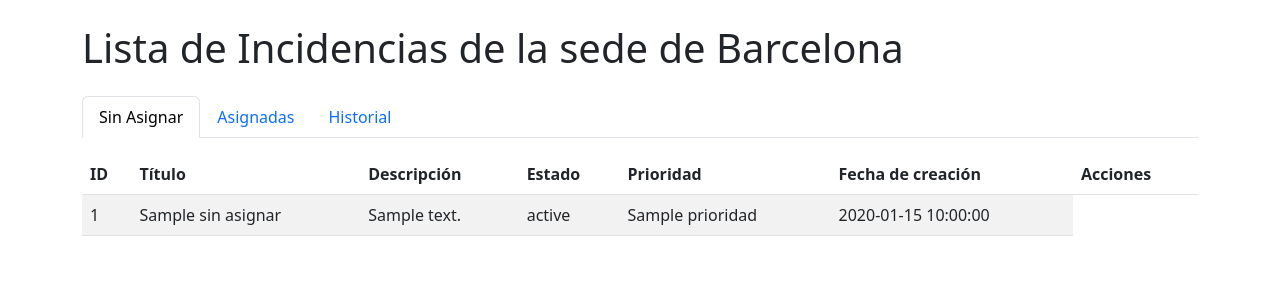
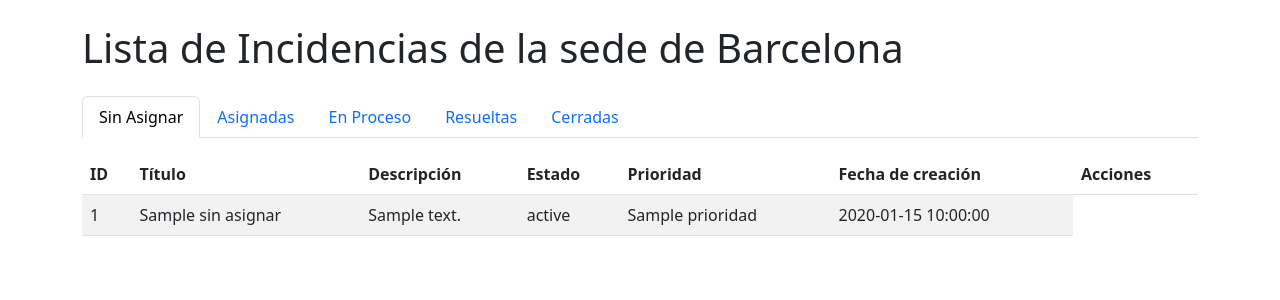
Before and after one commit to kilianruiz/A10-ApagarEncender, a Laravel app: template resources/views/crudGestor/index.blade.php in a window 1280 px wide. Shown: the top 300 px of the page. Run offline with Laravel 12, Linux system fonts and the light colour scheme; the template is opened without the code that fills it: most values are stand-ins (such as "Sample title", 1, 10 or a date in 2020).

Commit message:
añadidas pestañas por estado

```diff
--- a/resources/views/crudGestor/index.blade.php
+++ b/resources/views/crudGestor/index.blade.php
@@ -19,7 +19,13 @@
             <button class="nav-link" id="asignadas-tab" data-bs-toggle="tab" data-bs-target="#asignadas" type="button" role="tab">Asignadas</button>
         </li>
         <li class="nav-item" role="presentation">
-            <button class="nav-link" id="historico-tab" data-bs-toggle="tab" data-bs-target="#historico" type="button" role="tab">Historial</button>
+            <button class="nav-link" id="enProceso-tab" data-bs-toggle="tab" data-bs-target="#enProceso" type="button" role="tab">En Proceso</button>
+        </li>
+        <li class="nav-item" role="presentation">
+            <button class="nav-link" id="resueltas-tab" data-bs-toggle="tab" data-bs-target="#resueltas" type="button" role="tab">Resueltas</button>
+        </li>
+        <li class="nav-item" role="presentation">
+            <button class="nav-link" id="cerradas-tab" data-bs-toggle="tab" data-bs-target="#cerradas" type="button" role="tab">Cerradas</button>
         </li>
     </ul>
 
@@ -91,7 +97,7 @@
             </table>
         </div>
 
-        <div class="tab-pane fade" id="historico" role="tabpanel">
+        <div class="tab-pane fade" id="resueltas" role="tabpanel">
             <table class="table table-striped">
                 <thead>
                     <tr>
```
